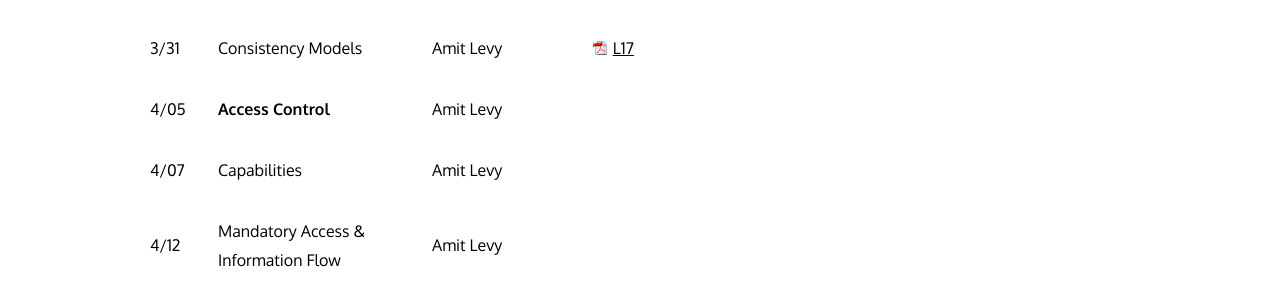
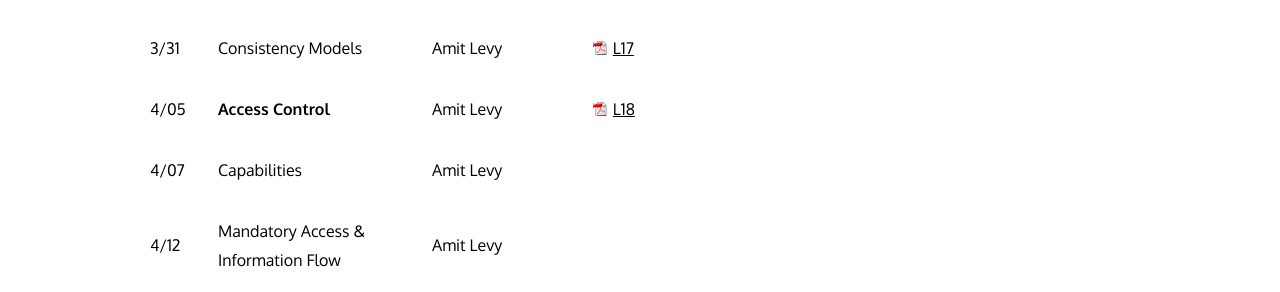
Before and after one commit to cos316/cos316-web, a Jekyll site: the page built from lectures.md, in a window 1280 px wide and 900 px high, scrolled down 1164 px. Shown: the part 333-625 px from the top of the window. Built offline with Jekyll 4.4.1, drawn with Linux system fonts in a browser that asks for light colours; nearby versions of some CDN libraries.

Commit message:
access control slides

```diff
--- a/lectures.md
+++ b/lectures.md
@@ -26,8 +26,8 @@ Lectures meet on Tuesday and Thursday 10:00-10:50am
 | 3/22 | Tock (Research)    | Amit Levy   | [L14](/lectures/L14-tock.pdf)  | | [Multiprogrammming a 64kB Computer Safely and Efficiently](/readings/tock.pdf) |
 | 3/24 | **Concurrency**   | Jennifer Rexford | [L15](/lectures/L15-concurrency-time.pdf)   |
 | 3/29 | Logical Time      | Amit Levy | [L16](/lectures/L16-more-time.pdf)  | | |
-| 3/31 | Consistency Models | Amit Levy | [L17](lectures/L17-consistency.pdf)  | | |
-| 4/05 | **Access Control** | Amit Levy   |   | | |
+| 3/31 | Consistency Models | Amit Levy | [L17](/lectures/L17-consistency.pdf)  | | |
+| 4/05 | **Access Control** | Amit Levy   | [L18](/lectures/L19-access-control.pdf)  | | |
 | 4/07 | Capabilities      | Amit Levy   |   | | |
 | 4/12 | Mandatory Access & Information Flow | Amit Levy   |   | | |
 | 4/14 | Network Access Control  | Jennifer Rexford   |   |
```
